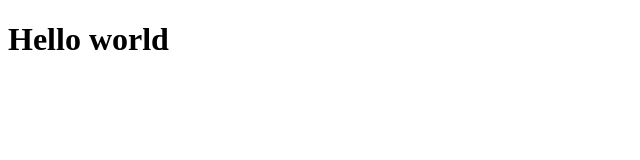
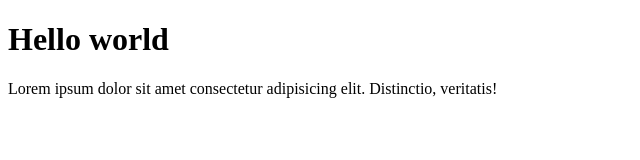
Before and after one commit to sinetsem/Git_test, a plain HTML site: page index.html in a window 1280 px wide. Shown: the whole page, without its empty margins (0-640 px from the left). Drawn offline with Linux system fonts and the light colour scheme.

Commit message:
add index1

```diff
--- a/index.html
+++ b/index.html
@@ -8,5 +8,6 @@
 </head>
 <body>
     <h1>Hello world</h1>
+    <p>Lorem ipsum dolor sit amet consectetur adipisicing elit. Distinctio, veritatis!</p>
 </body>
 </html>
```
